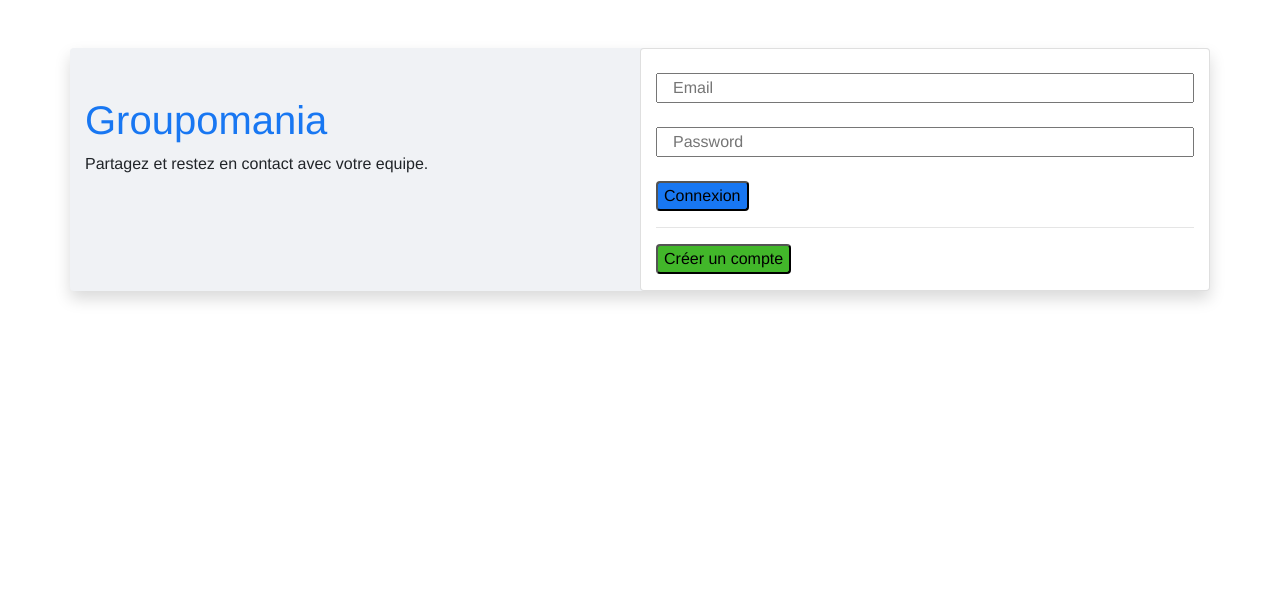
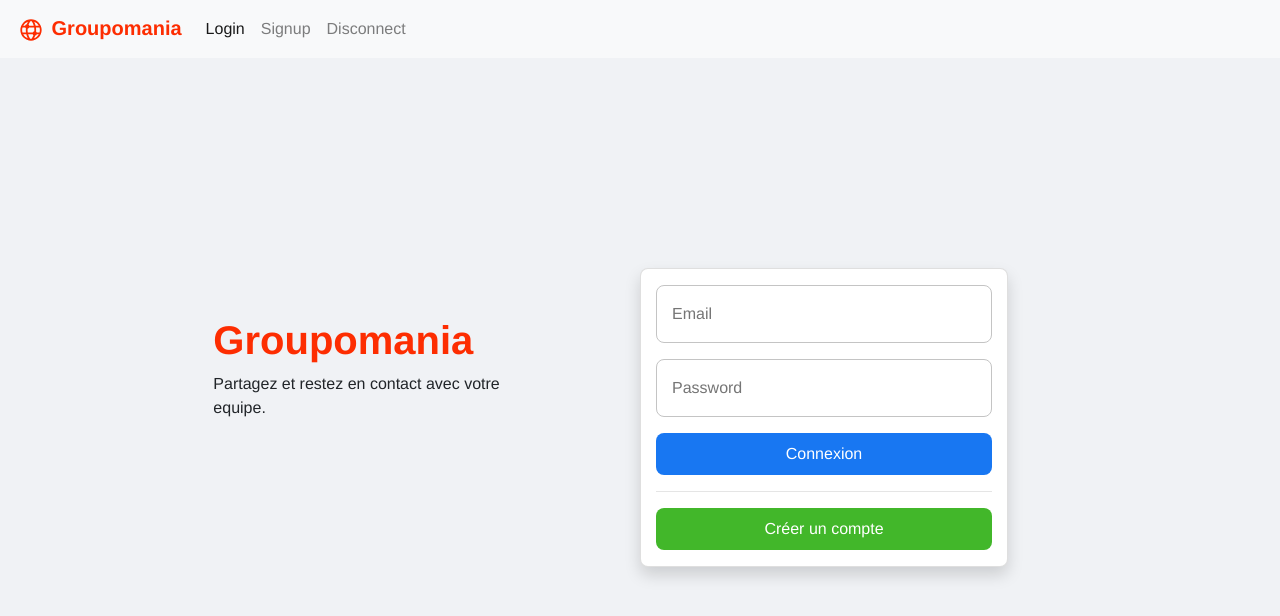
Before and after one commit to Meimato/P7, a Vue app in the folder frontend/: page / in a window 1280 px wide. Shown: the top 616 px of the page. Built offline with nearby package versions, Linux system fonts and the light colour scheme.

Commit message:
Added navbar and logo

```diff
--- a/frontend/public/index.html
+++ b/frontend/public/index.html
@@ -1,5 +1,5 @@
 <!DOCTYPE html>
-<html lang="en">
+<html lang="fr">
   <head>
     <meta charset="utf-8">
     <meta http-equiv="X-UA-Compatible" content="IE=edge">
@@ -7,12 +7,10 @@
     <link rel="icon" href="<%= BASE_URL %>favicon.ico">
 
     <!-- Bootstrap CSS -->
-    <link
-      rel="stylesheet"
-      href="https://stackpath.bootstrapcdn.com/bootstrap/4.5.2/css/bootstrap.min.css"
-      integrity="sha384-JcKb8q3iqJ61gNV9KGb8thSsNjpSL0n8PARn9HuZOnIxN0hoP+VmmDGMN5t9UJ0Z"
-      crossorigin="anonymous"
-    />
+    <link rel="stylesheet" href="https://cdn.jsdelivr.net/npm/bootstrap@4.5.3/dist/css/bootstrap.min.css" integrity="sha384-TX8t27EcRE3e/ihU7zmQxVncDAy5uIKz4rEkgIXeMed4M0jlfIDPvg6uqKI2xXr2" crossorigin="anonymous">
+
+    <link rel="stylesheet" href="./main.css">
+
     <!-- Font Awesome CSS -->
     <link
       rel="stylesheet"
@@ -27,5 +25,10 @@
     </noscript>
     <div id="app"></div>
     <!-- built files will be auto injected -->
+    <!-- jQuery, Popper.js, and Bootstrap JS  -->
+    <script src="https://code.jquery.com/jquery-3.5.1.slim.min.js" integrity="sha384-DfXdz2htPH0lsSSs5nCTpuj/zy4C+OGpamoFVy38MVBnE+IbbVYUew+OrCXaRkfj" crossorigin="anonymous"></script>
+    <script src="https://cdn.jsdelivr.net/npm/popper.js@1.16.1/dist/umd/popper.min.js" integrity="sha384-9/reFTGAW83EW2RDu2S0VKaIzap3H66lZH81PoYlFhbGU+6BZp6G7niu735Sk7lN" crossorigin="anonymous"></script>
+    <script src="https://cdn.jsdelivr.net/npm/bootstrap@4.5.3/dist/js/bootstrap.min.js" integrity="sha384-w1Q4orYjBQndcko6MimVbzY0tgp4pWB4lZ7lr30WKz0vr/aWKhXdBNmNb5D92v7s" crossorigin="anonymous"></script>
+
   </body>
 </html>
--- /dev/null
+++ b/frontend/public/main.css
@@ -0,0 +1,3 @@
+body {
+    background-color: #f0f2f5;
+}
--- a/frontend/src/App.vue
+++ b/frontend/src/App.vue
@@ -1,16 +1,19 @@
 <template>
   <div id="app">
+    <Navbar></Navbar>
     <Login></Login>
   </div>
 </template>
 
 <script>
 import Login from './components/Login.vue'
+import Navbar from './components/Navbar.vue'
 
 export default {
   name: 'App',
   components: {
-    Login
+    Login,
+    Navbar
   }
 }
 </script>
--- a/frontend/src/components/Login.vue
+++ b/frontend/src/components/Login.vue
@@ -1,17 +1,17 @@
 <template>
-    <div class="container rounded shadow my-md-5">
+    <div class="container d-flex flex-column justify-content-md-center align-items-center">
         <div class="row">
-            <section class="col-12 col-md-6 my-5">
-                <h1>Groupomania</h1>
+            <section class="col-12 col-md-5 my-5">
+                <h1 class="font-weight-bold">Groupomania</h1>
                 <p>Partagez et restez en contact avec votre equipe.</p>
             </section>
-            <section class="col-12 col-md-6 card m-auto">
+            <section class="col-12 col-md-5 card rounded-corners shadow m-auto">
                 <form class="form-group">
-                    <input type="email" name="user-mail" id="user-mail" placeholder="Email" class="col my-4" required>
-                    <input type="password" name="user-password" id="user-password" class="col mb-4" placeholder="Password" required>
-                    <button type="button" id="btn-login" value="login" class="rounded">Connexion</button>
+                    <input type="email" name="user-mail" id="user-mail" placeholder="Email" class="col rounded-corners my-3 py-3" required>
+                    <input type="password" name="user-password" id="user-password" class="col rounded-corners mb-3 py-3" placeholder="Password" required>
+                    <button type="submit" id="btn-login" value="login" class="btn btn-block rounded-corners text-white p-2">Connexion</button>
                     <hr>
-                    <button type="button" id="btn-signup" class="rounded">Créer un compte</button>
+                    <button type="button" id="btn-signup" class="btn btn-block rounded-corners text-white p-2">Créer un compte</button>
                 </form>
             </section>
         </div>
@@ -29,11 +29,12 @@ export default {
 
 <style scoped>
 .container {
+    height: 90vh;
     background-color: #f0f2f5;
 }
 
 h1 {
-    color: #1877f2;
+    color: #FD2D01;
 }
 
 #btn-login {
@@ -44,7 +45,16 @@ h1 {
     background-color: #42b72a;
 }
 
-.shadow {
-    box-shadow: 0 10px 20px rgba(0,0,0,0.19), 0 6px 6px rgba(0,0,0,0.23);
+.rounded-corners {
+    border-radius: 0.5rem;
 }
+
+#user-mail, #user-password {
+    border: 1px solid #c4c4c4;
+}
+
+#user-mail:hover, #user-password:hover {
+    border: 1px solid #1877f2;
+}
+
 </style>
--- /dev/null
+++ b/frontend/src/components/Navbar.vue
@@ -0,0 +1,40 @@
+<template>
+    <nav class="navbar navbar-expand-lg navbar-light bg-light">
+        <a href="#" class="navbar-brand font-weight-bold">
+            <img src="../assets/logo.svg" class="primary-text" width="30rem" alt="Groupomania logo">
+            Groupomania
+        </a>
+        <button class="navbar-toggler" type="button" data-toggle="collapse" data-target="#navbarContent">
+            <span class="navbar-toggler-icon"></span>
+        </button>
+        <div id="navbarContent" class="collapse navbar-collapse">
+            <ul class="navbar-nav">
+                <li class="nav-item active">
+                    <a href="/" class="nav-link">Login</a>
+                </li>
+                <li class="nav-item">
+                    <a href="/signup" class="nav-link">Signup</a>
+                </li>
+                <li class="nav-item">
+                    <a href="/" class="nav-link">Disconnect</a>
+                </li>
+            </ul>
+        </div>
+
+    </nav>
+</template>
+
+<script>
+export default {
+    name: 'Navbar',
+    props: {
+        msg: String
+    }
+}
+</script>
+
+<style scoped>
+a.navbar-brand {
+    color: #FD2D01;
+}
+</style>
```
Also changed, not shown: frontend/src/assets/logo.png, frontend/src/assets/logo.svg (added).
